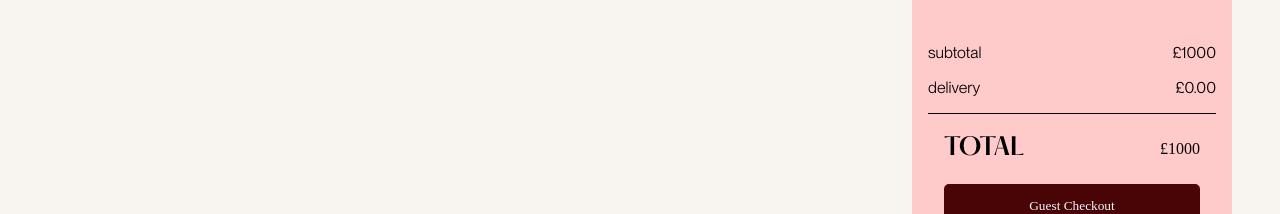
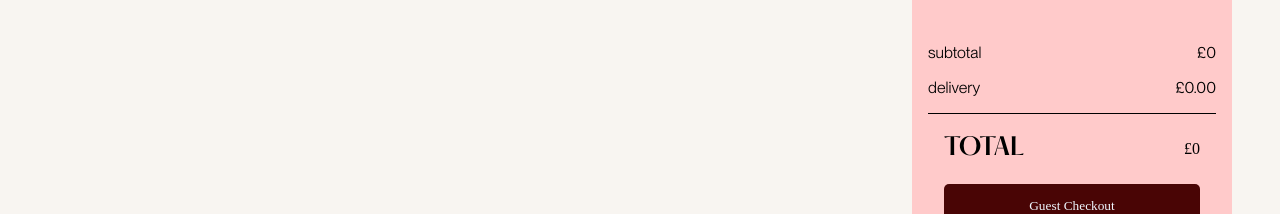
Before and after one commit to brian-david4/furniture-shop, a React (Vite) app in the folder furniture/: page /checkout in a window 1280 px wide. Shown: the part 219-433 px from the top of the page. Built offline with nearby package versions, Linux system fonts and the light colour scheme; the HTML template or start-up script is replaced by a standard one; a web font is replaced by a local one.

Commit message:
Subtotal displays cart subtotal

```diff
--- a/furniture/src/Pages/CheckoutPage/CheckoutPage.tsx
+++ b/furniture/src/Pages/CheckoutPage/CheckoutPage.tsx
@@ -7,6 +7,7 @@ import CheckoutNavbar from "../../Components/CheckoutNavbar/CheckoutNavbar";
 
 const CheckoutPage = () => {
   const cart = useContext(CartContext);
+  const total = cart.getTotalCost();
   return (
     <>
       <CheckoutNavbar />
@@ -29,7 +30,7 @@ const CheckoutPage = () => {
             <div className={styles.totalWrapper}>
               <div className={styles.subtotal}>
                 <div className={styles.subtotalTitle}>subtotal</div>
-                <div className={styles.subtotalPrice}>£1000</div>
+                <div className={styles.subtotalPrice}>£{total}</div>
               </div>
               <div className={styles.delivery}>
                 <div>delivery</div>
@@ -40,7 +41,7 @@ const CheckoutPage = () => {
 
             <div className={styles.grandTotal}>
               <div className={styles.grandTotalTitle}>TOTAL</div>
-              <div className={styles.grandTotalPrice}>£1000</div>
+              <div className={styles.grandTotalPrice}>£{total}</div>
             </div>
 
             <Link className={styles.link} to="/checkout/shipping-address">
```
